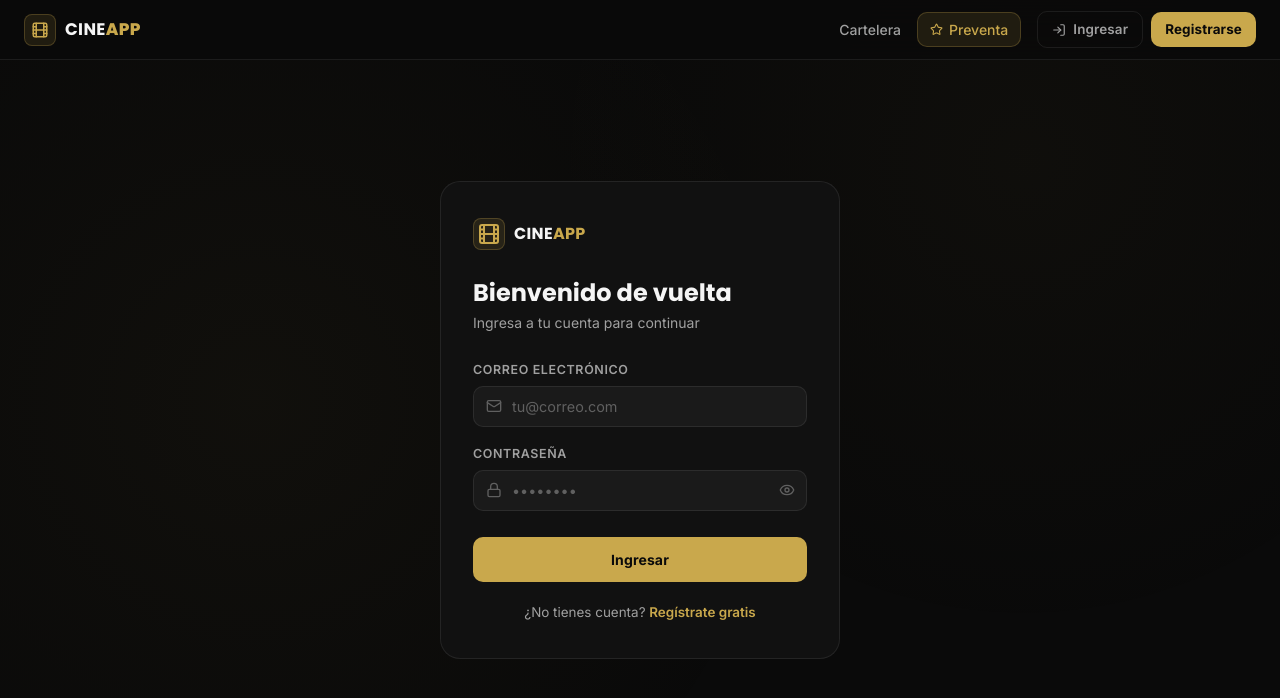
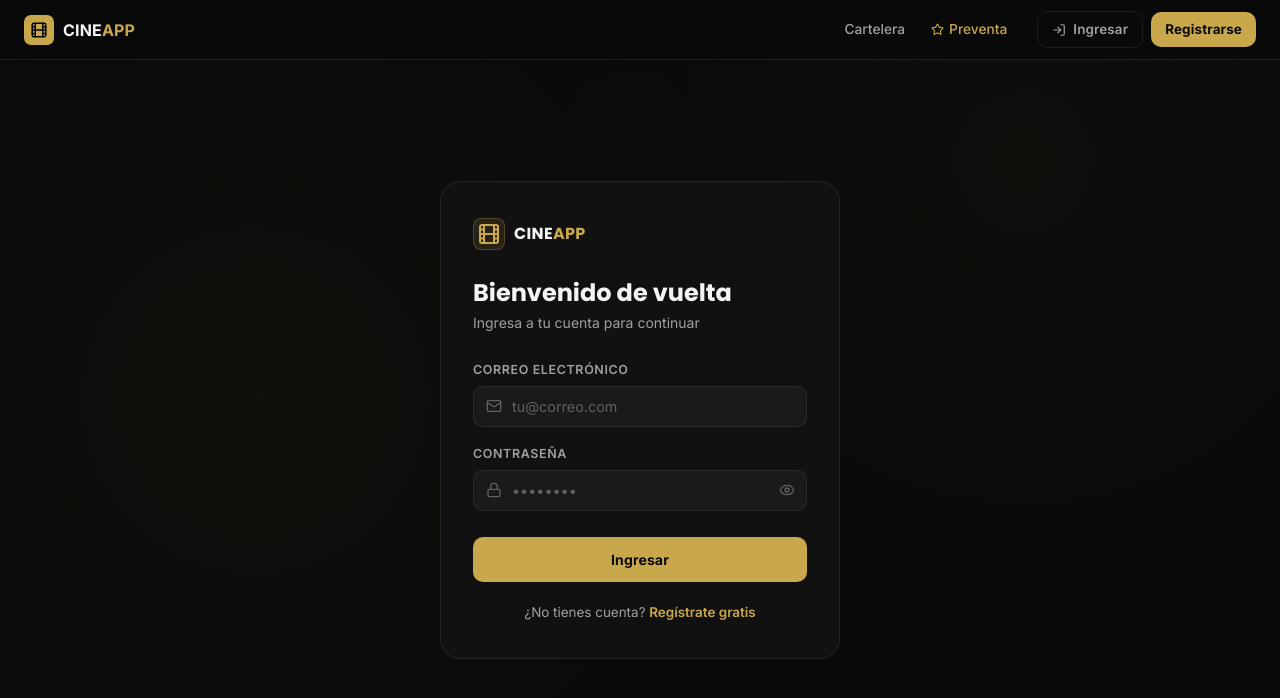
Before and after one commit to bleidys16/cine, a React (Vite) app in the folder frontend/: page /login in a window 1280 px wide. Shown: the top 698 px of the page. Built offline with nearby package versions, Linux system fonts and the light colour scheme; no server answers.

Commit message:
fix: navbar - estado activo con underline, preventa solo color dorado sin fondo

```diff
--- a/frontend/src/components/Navbar.module.css
+++ b/frontend/src/components/Navbar.module.css
@@ -3,69 +3,120 @@
   top: 0; left: 0; right: 0;
   z-index: 100;
   height: 60px;
-  background: rgba(10, 10, 10, 0.92);
+  background: rgba(10, 10, 10, 0.95);
   backdrop-filter: blur(16px);
   -webkit-backdrop-filter: blur(16px);
   border-bottom: 1px solid var(--border);
 }
+
 .inner {
   display: flex;
   align-items: center;
   justify-content: space-between;
   height: 100%;
 }
+
+/* Logo */
 .brand {
   display: flex;
   align-items: center;
   gap: 9px;
-  font-family: 'Poppins', sans-serif;
-  font-size: 1.05rem;
+  font-family: 'Inter', sans-serif;
+  font-size: 1rem;
   font-weight: 700;
   color: var(--text-primary);
-  letter-spacing: 0.02em;
+  letter-spacing: 0.01em;
+  flex-shrink: 0;
 }
 .brandIcon {
-  width: 32px; height: 32px;
-  background: var(--gold-subtle);
-  border: 1px solid var(--gold-border);
-  border-radius: 8px;
+  width: 30px; height: 30px;
+  background: var(--gold);
+  border-radius: 7px;
   display: flex; align-items: center; justify-content: center;
-  color: var(--gold);
+  color: #000;
 }
-.brand strong { color: var(--gold); font-weight: 800; }
+.brand strong { color: var(--gold); }
 
-.links { display: flex; align-items: center; gap: 4px; }
+/* Nav links */
+.links {
+  display: flex;
+  align-items: center;
+  gap: 2px;
+}
 
 .link {
-  display: flex; align-items: center; gap: 6px;
+  display: flex; align-items: center; gap: 5px;
   padding: 6px 12px;
-  border-radius: var(--radius);
-  font-size: 0.875rem;
+  border-radius: 6px;
+  font-size: 0.86rem;
   font-weight: 500;
   color: var(--text-secondary);
   transition: color 0.15s, background 0.15s;
+  position: relative;
 }
-.link:hover { color: var(--text-primary); background: var(--bg-elevated); }
-.link.active { color: var(--text-primary); background: var(--bg-elevated); }
+.link:hover {
+  color: var(--text-primary);
+  background: rgba(255,255,255,0.05);
+}
 
-.authArea { margin-left: 12px; }
+/* Estado activo — borde inferior visible */
+.link.active {
+  color: var(--text-primary);
+  font-weight: 600;
+}
+.link.active::after {
+  content: '';
+  position: absolute;
+  bottom: -1px; left: 12px; right: 12px;
+  height: 2px;
+  background: var(--gold);
+  border-radius: 1px;
+}
+
+/* Preventa — solo color, sin fondo ni borde */
+.linkPreventa {
+  color: var(--gold) !important;
+}
+.linkPreventa:hover {
+  color: var(--gold-light) !important;
+  background: rgba(201,168,76,0.06) !important;
+}
+.activePreventa {
+  color: var(--gold) !important;
+  font-weight: 600 !important;
+}
+.activePreventa::after {
+  background: var(--gold) !important;
+}
+
+/* Auth area */
+.authArea { margin-left: 16px; }
 .authButtons { display: flex; align-items: center; gap: 8px; }
 
 .userMenu { display: flex; align-items: center; gap: 10px; }
 .userInfo { display: flex; align-items: center; gap: 8px; }
 .avatar {
-  width: 30px; height: 30px;
+  width: 28px; height: 28px;
   background: var(--gold);
-  color: #0a0a0a;
+  color: #000;
   border-radius: 50%;
   display: flex; align-items: center; justify-content: center;
-  font-weight: 700; font-size: 0.8rem;
+  font-weight: 700; font-size: 0.75rem;
   flex-shrink: 0;
 }
-.userName { font-size: 0.875rem; font-weight: 500; color: var(--text-secondary); }
+.userName {
+  font-size: 0.84rem;
+  font-weight: 500;
+  color: var(--text-secondary);
+}
 
-.burger { display: none; background: none; border: none; color: var(--text-primary); padding: 4px; }
+.burger {
+  display: none;
+  background: none; border: none;
+  color: var(--text-primary); padding: 4px;
+}
 
+/* Mobile */
 @media (max-width: 768px) {
   .burger { display: flex; }
   .links {
@@ -75,32 +126,26 @@
     border-bottom: 1px solid var(--border);
     flex-direction: column;
     align-items: stretch;
-    padding: 12px;
+    padding: 8px 12px 16px;
     gap: 2px;
     transform: translateY(-110%);
     opacity: 0;
     pointer-events: none;
-    transition: transform 0.25s ease, opacity 0.25s ease;
+    transition: transform 0.22s ease, opacity 0.22s ease;
   }
-  .links.open { transform: translateY(0); opacity: 1; pointer-events: all; }
-  .link { padding: 12px 14px; }
-  .authArea { margin-left: 0; }
-  .authButtons { flex-direction: column; }
-  .authButtons .btn { width: 100%; }
+  .links.open {
+    transform: translateY(0);
+    opacity: 1;
+    pointer-events: all;
+  }
+  .link {
+    padding: 11px 14px;
+    border-radius: 8px;
+  }
+  .link.active::after { display: none; }
+  .link.active { background: rgba(255,255,255,0.05); }
+  .authArea { margin-left: 0; margin-top: 8px; padding-top: 8px; border-top: 1px solid var(--border); }
+  .authButtons { flex-direction: column; gap: 6px; }
+  .authButtons .btn { width: 100%; justify-content: center; }
   .userMenu { justify-content: space-between; }
 }
-
-/* Preventa link especial */
-.linkPreventa {
-  color: var(--gold) !important;
-  background: var(--gold-subtle) !important;
-  border: 1px solid var(--gold-border) !important;
-}
-.linkPreventa:hover {
-  background: rgba(201,168,76,0.2) !important;
-}
-.activePreventa {
-  color: #000 !important;
-  background: var(--gold) !important;
-  border-color: var(--gold) !important;
-}
```
